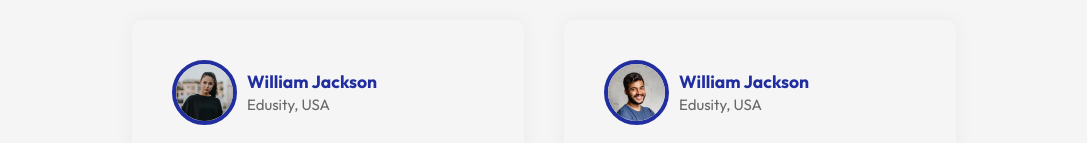
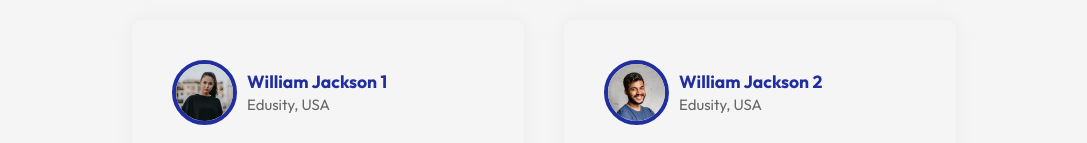
Before and after one commit to HassanEhsani/edusityy, a React (Vite) app: page / in a window 1280 px wide. Shown: the part 2581-2724 px from the top of the page, without its empty margins (96-1183 px from the left). Built offline with nearby package versions, Linux system fonts and the light colour scheme.

Commit message:
wrote the condition about forward

```diff
--- a/src/Components/Testimonials/Testimonials.jsx
+++ b/src/Components/Testimonials/Testimonials.jsx
@@ -1,5 +1,5 @@
 // eslint-disable-next-line no-unused-vars
-import React from 'react'
+import React, { useRef } from 'react'
 import './Testimonials.css'
 import next_icon from '../../assets/next-icon.png'
 import back_icon from '../../assets/back-icon.png'
@@ -9,18 +9,29 @@ import user_3 from '../../assets/user-3.png'
 import user_4 from '../../assets/user-4.png'
 
 const Testimonials = () => {
+    const slider = useRef();
+    let tx = 0;
+
+    const slideForward = () => {
+        if (tx > -50) {
+            tx -= 25;
+        }
+        slider.current.style.transform = `translateX(${tx}%)`;
+    }
+
+    const slideBackward = () => { }
     return (
         <div className='testimonials'>
-            <img src={next_icon} alt="" className='next-btn' />
-            <img src={back_icon} alt="" className='back-btn' />
+            <img src={next_icon} alt="" className='next-btn' onClick={slideForward} />
+            <img src={back_icon} alt="" className='back-btn' onClick={slideBackward} />
             <div className="slider">
-                <ul>
+                <ul ref={slider}>
                     <li>
                         <div className="silde">
                             <div className="user-info">
                                 <img src={user_1} alt="" />
                                 <div>
-                                    <h3>William Jackson</h3>
+                                    <h3>William Jackson 1</h3>
                                     <span>Edusity, USA</span>
                                 </div>
                             </div>
@@ -32,7 +43,7 @@ const Testimonials = () => {
                             <div className="user-info">
                                 <img src={user_2} alt="" />
                                 <div>
-                                    <h3>William Jackson</h3>
+                                    <h3>William Jackson 2</h3>
                                     <span>Edusity, USA</span>
                                 </div>
                             </div>
@@ -44,7 +55,7 @@ const Testimonials = () => {
                             <div className="user-info">
                                 <img src={user_3} alt="" />
                                 <div>
-                                    <h3>William Jackson</h3>
+                                    <h3>William Jackson 3</h3>
                                     <span>Edusity, USA</span>
                                 </div>
                             </div>
@@ -56,7 +67,7 @@ const Testimonials = () => {
                             <div className="user-info">
                                 <img src={user_4} alt="" />
                                 <div>
-                                    <h3>William Jackson</h3>
+                                    <h3>William Jackson 4</h3>
                                     <span>Edusity, USA</span>
                                 </div>
                             </div>
```
Also changed, not shown: src/Components/Testimonials/Testimonials.css (+7 -3 lines).
